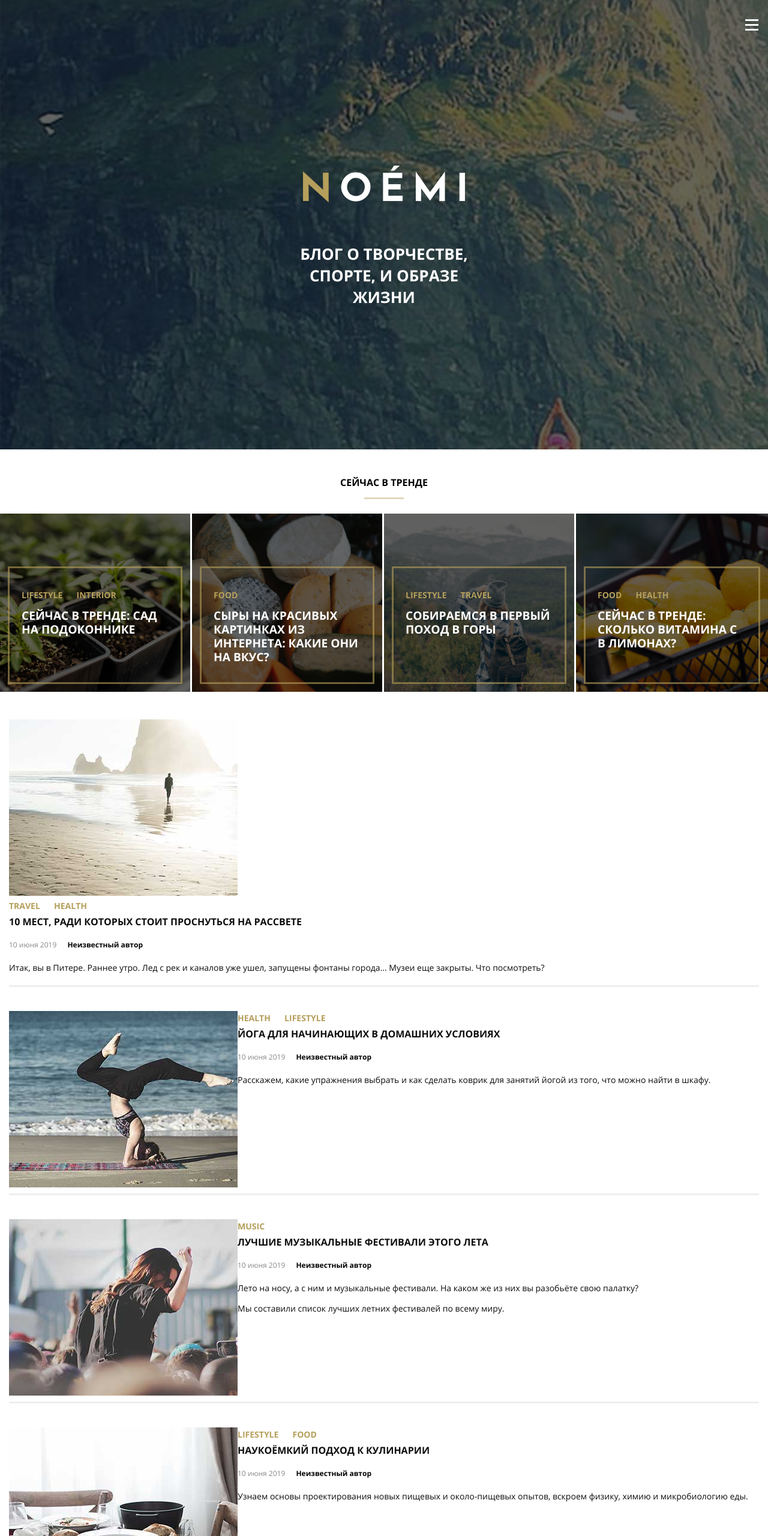
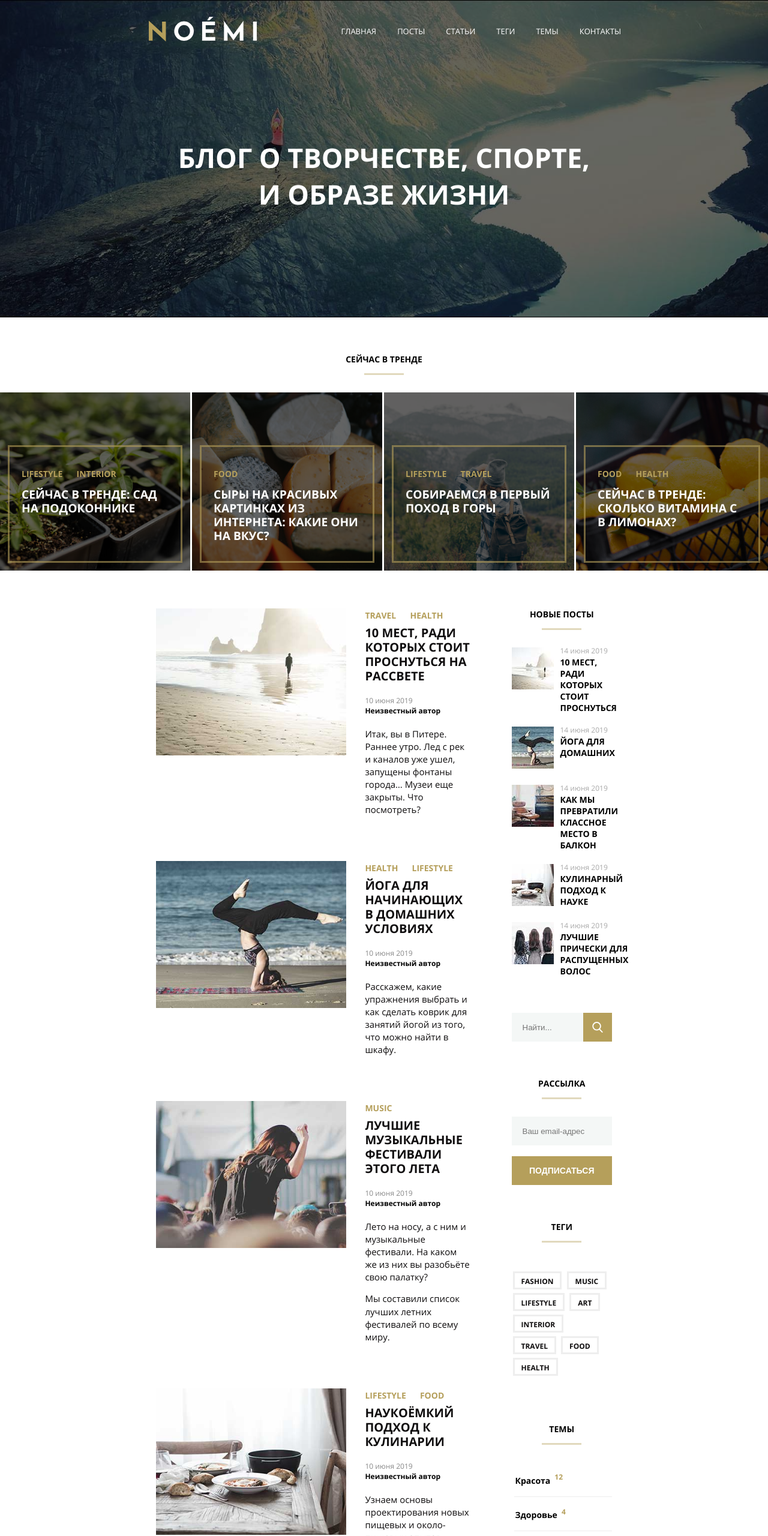
Before and after one commit to fancy4826/mq-diploma, a plain HTML site: page index.html in a window 1280 px wide. Shown: the top 2560 px of the page at 60% size. Drawn offline with Linux system fonts and the light colour scheme; files whose address does not match are found by name.

Commit message:
Add files via upload

```diff
--- a/css/style.css
+++ b/css/style.css
@@ -149,7 +149,7 @@ body {
   z-index: 0;
 }
 
-@media (orientation: landscape) and (max-width: 640px) {
+@media (orientation: landscape) and (max-width: 768px) {
   .trend__cards {
     width: calc(50% - 3px);
 
@@ -163,7 +163,7 @@ body {
   }
 }
 
-@media (orientation: landscape) and (min-width: 641px) {
+@media (orientation: landscape) and (min-width: 769px) {
   .trends__block .trend__cards{
     width: calc(25% - 3px);
 
@@ -553,6 +553,7 @@ body {
 .shop__container {
   display: flex;
   flex-wrap: wrap;
+  justify-content: space-between;
 
   width: 100%;
 
@@ -572,7 +573,8 @@ body {
 }
 
 .text-price__container {
-  width: 100%;
+  width: 0;
+  min-width: 100%;
 
   outline: 3px solid rgba(181, 159, 91, 0.6);
   outline-offset: 18px;
@@ -948,20 +950,23 @@ body {
     width:50%;
   }
 
+  .main__container {
+    display: flex;
+    flex-wrap: wrap;
+    justify-content: space-between;
+
+    width: 100%;
+
+    padding: 0 34px;
+    margin: 0;
+  }
+
   .main__aside-block {
     width: 58.75%;
-
-    padding: 0 34px;
-  }
-
-  .card__filling__name {
-    margin: 10px 0 0;
   }
 
   .aside-block {
     width: 41.25%;
-
-    padding-right: 34px;
   }
 
   .shop__container {
@@ -973,6 +978,10 @@ body {
 
   .shop-item {
     width: calc(50% - 57px);
+  }
+
+  .card__filling__name {
+    margin: 10px 0 0;
   }
 
   .footer {
@@ -990,3 +999,202 @@ body {
     width: 330px;
   }
 }
+
+
+
+@media (min-width: 1201px) {
+  .header {
+    background-image: url("../images/banner-bg.jpg");
+  }
+
+  .head-container {
+    padding: 0 245px;
+    margin: 0;
+
+    flex-direction: row;
+    justify-content: space-between;
+    flex-wrap: wrap;
+  }
+
+  .menu-burger__header {
+    display: none;
+  }
+
+  .logo {
+    width: 180px;
+
+    margin: 28px 0 0 3px;
+  }
+
+  .menu-navigation-list {
+    display: flex;
+
+    list-style-type: none;
+
+    margin: 28px 0 0;
+  }
+
+  .menu-navigation-item {
+    margin: 0px 0px 0px 35px;
+  }
+
+  .menu-navigation_link {
+    font-size: 0.813rem;
+
+    text-decoration: none;
+    color: inherit;
+  }
+
+  .menu-navigation_link:hover {
+    text-decoration: underline;
+  }
+
+  .about-blog {
+    margin: 128px auto 145px;
+
+    width: 700px;
+  }
+
+  .about-blog_tittle {
+    font-size: 2.813rem;
+  }
+
+  .main__container {
+    display: flex;
+    flex-wrap: wrap;
+    justify-content: space-between;
+
+    width: 100%;
+
+    padding: 0 245px;
+    margin: 0;
+  }
+
+  .main__aside-block {
+    width: 70%;
+  }
+
+  .card {
+    display: flex;
+    flex-wrap: nowrap;
+    margin: 60px 0 0;
+  }
+
+  .card::after {
+    display: none;
+  }
+
+  .card:nth-child(1) {
+    margin-top: 60px;
+  }
+
+  .card-text-section {
+    width: 46%;
+
+    padding-left: 31px;
+  }
+
+  .card-header_name {
+    font-size: 1.25rem;
+  }
+
+  .tag-link:hover {
+    text-decoration: underline;
+  }
+
+  .card-text {
+    font-size: 0.938rem;
+  }
+
+  .aside-block {
+    width: 25%;
+  }
+
+  .name-aside {
+    margin: 60px auto 29px;
+  }
+
+  .name-aside_tittle {
+    font-size: 0.875rem;
+  }
+
+  .aside-card {
+    display: flex;
+    width: 100%;
+
+    margin: 0 0 22px;
+  }
+
+  .aside-card:nth-child(6) {
+    margin: 0;
+  }
+
+  .aside-card_img {
+    width: 70px;
+  }
+
+  .aside-card_name {
+    font-size: 0.875rem;
+  }
+
+  .search-button {
+    min-width: 48px;
+  }
+
+  .search-button:hover {
+    background-color: #323232;
+    background-image: url("../svg/search.svg");
+    background-size: 18px 18px;
+    background-repeat: no-repeat;
+    background-position: center;
+
+    cursor: pointer;
+  }
+
+  .email-button:hover {
+    background-color: #323232;
+
+    cursor: pointer;
+  }
+
+  .shop__container {
+    padding: 0 245px;
+  }
+
+  .shop-item__header_name {
+    font-size: 1.25rem;
+  }
+
+  .inside__text-link:hover {
+    text-decoration: underline;
+  }
+
+  .button__shop:hover {
+    background-color: #323232;
+
+    cursor: pointer;
+  }
+
+  .footer {
+    padding: 0 245px;
+  }
+
+  .popup__content {
+    width: 390px;
+    height: 596px;
+
+    padding: 0 30px;
+
+    top: 28%;
+  }
+
+  .popup__button:hover {
+    background-color: #323232;
+
+    cursor: pointer;
+  }
+
+  .feedback__text {
+    width: 330px;
+  }
+}
```
